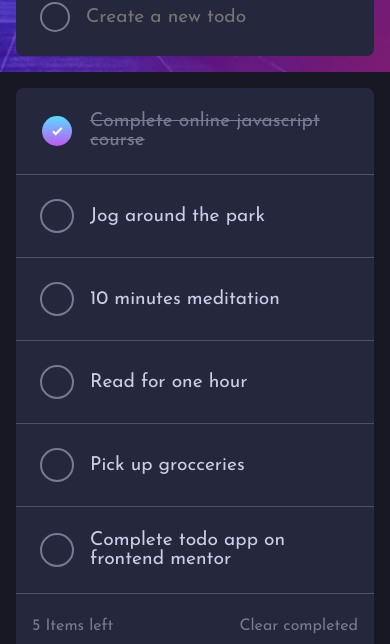
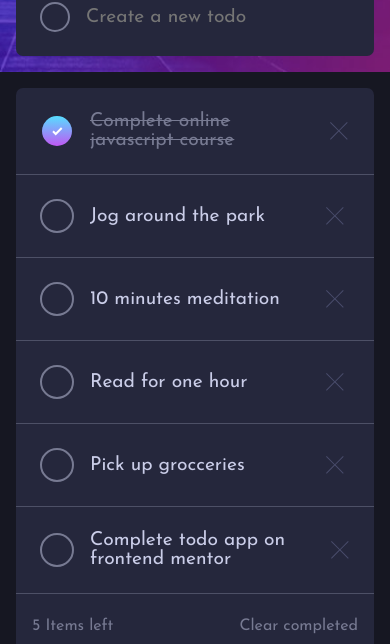
Before and after one commit to alishirani1384/Todo-app, a React (Vite) app: page / in a window 390 px wide. Shown: the part 128-772 px from the top of the page. Built offline with nearby package versions, Linux system fonts and the light colour scheme.

Commit message:
fixed some issues and added delete functionality

```diff
--- a/src/App.css
+++ b/src/App.css
@@ -127,6 +127,19 @@ header .container img {
   color: var(--Light-Grayish-Blue);
   cursor: pointer;
 }
+
+.todo .delete{
+  margin-left: auto;
+  display: none;
+  cursor: url("./assets/images/trash-2.svg"),auto;
+  align-items: center;
+  justify-content: center;
+  width: 30px;
+  height: 30px;
+}
+.todo:hover .delete{
+  display: flex;
+}
 .char {
   display: block;
 }
@@ -138,16 +151,7 @@ header .container img {
   min-width: 30px;
   min-height: 30px;
 }
-.todo::after {
-  content: url("./assets/images/icon-cross.svg");
-  margin-left: auto;
-  display: none;
-  z-index: 2;
-  cursor: auto;
-}
-.todo:hover::after {
-  display: block;
-}
+
 .todo[data-completed="true"] {
   text-decoration: line-through;
   color: var(--Dark-Grayish-Blue);
@@ -214,6 +218,9 @@ header .container img {
   header .container img {
     width: 30px;
   }
+  .todo .delete{
+    display: flex;
+  }
   .todos {
     bottom: 20%;
     padding: 0 1rem;
--- a/src/components/Todo.jsx
+++ b/src/components/Todo.jsx
@@ -1,10 +1,11 @@
-import React, { useCallback } from 'react';
+import React from 'react';
+import DeleteIcon from "../assets/images/icon-cross.svg"
 
 
-function Todo({ text, completed, index, setTodos, todos }) {
+function Todo({ text, completed, index,id, setTodos, todos }) {
     const handleClick = (e) => {
         const todoArray = [...todos];
-        if (e.target.dataset.completed == "true") {
+        if (e.target.parentElement.dataset.completed == "true") {
             todoArray[index].completed = false;
             setTodos(todoArray)
         } else {
@@ -12,12 +13,20 @@ function Todo({ text, completed, index, setTodos, todos }) {
             setTodos(todoArray)
         }
     }
+    const handleDelete = () => {
+        const newTodos = todos.filter(todo => todo.id !== id)
+        setTodos(newTodos)
+    }
 
     return (
         <li className='todo' data-completed={completed}>
             <p onClick={handleClick}>
                 {text}
             </p>
+            <div className='delete' onClick={handleDelete}>
+                <img src={DeleteIcon} alt="delete" />
+            </div>
+
         </li>
     )
 }
```
Also changed, not shown: src/assets/images/trash-2.svg (added).
